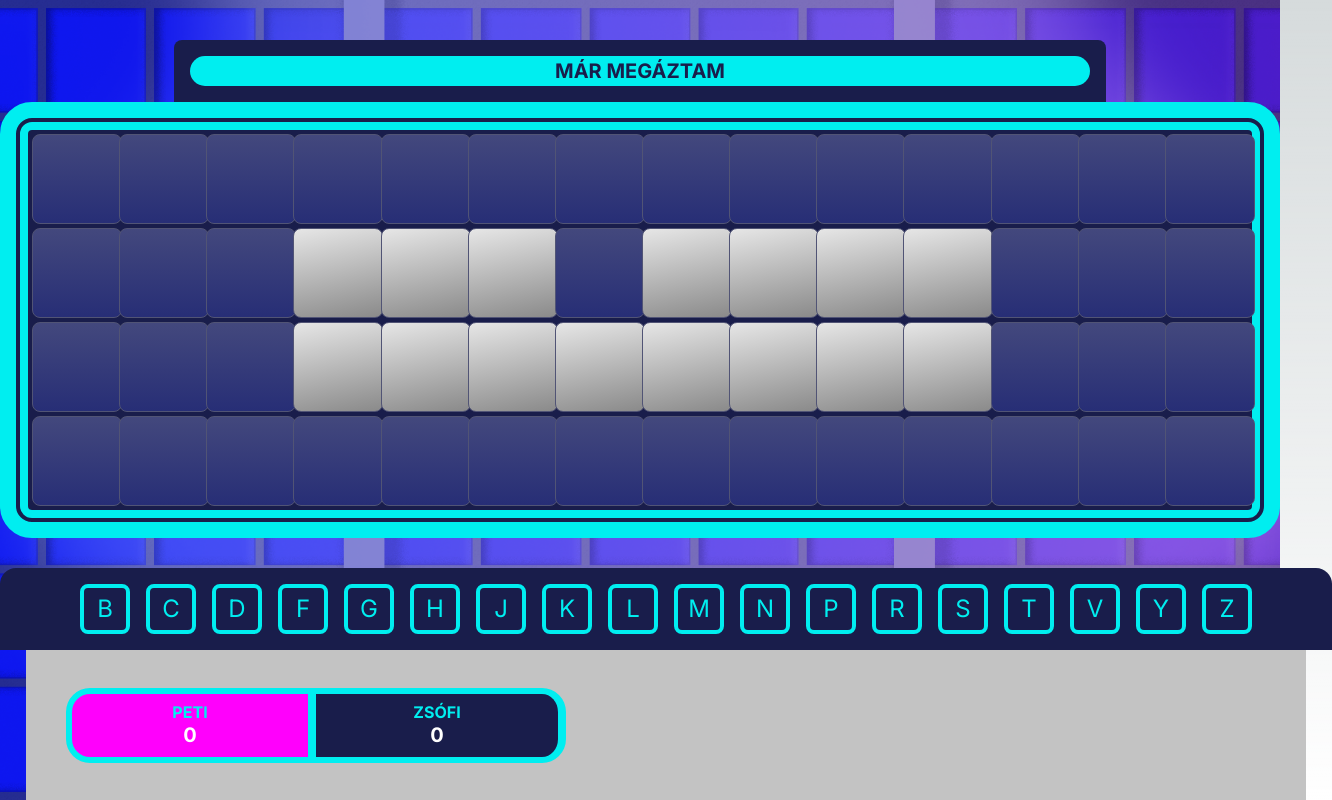
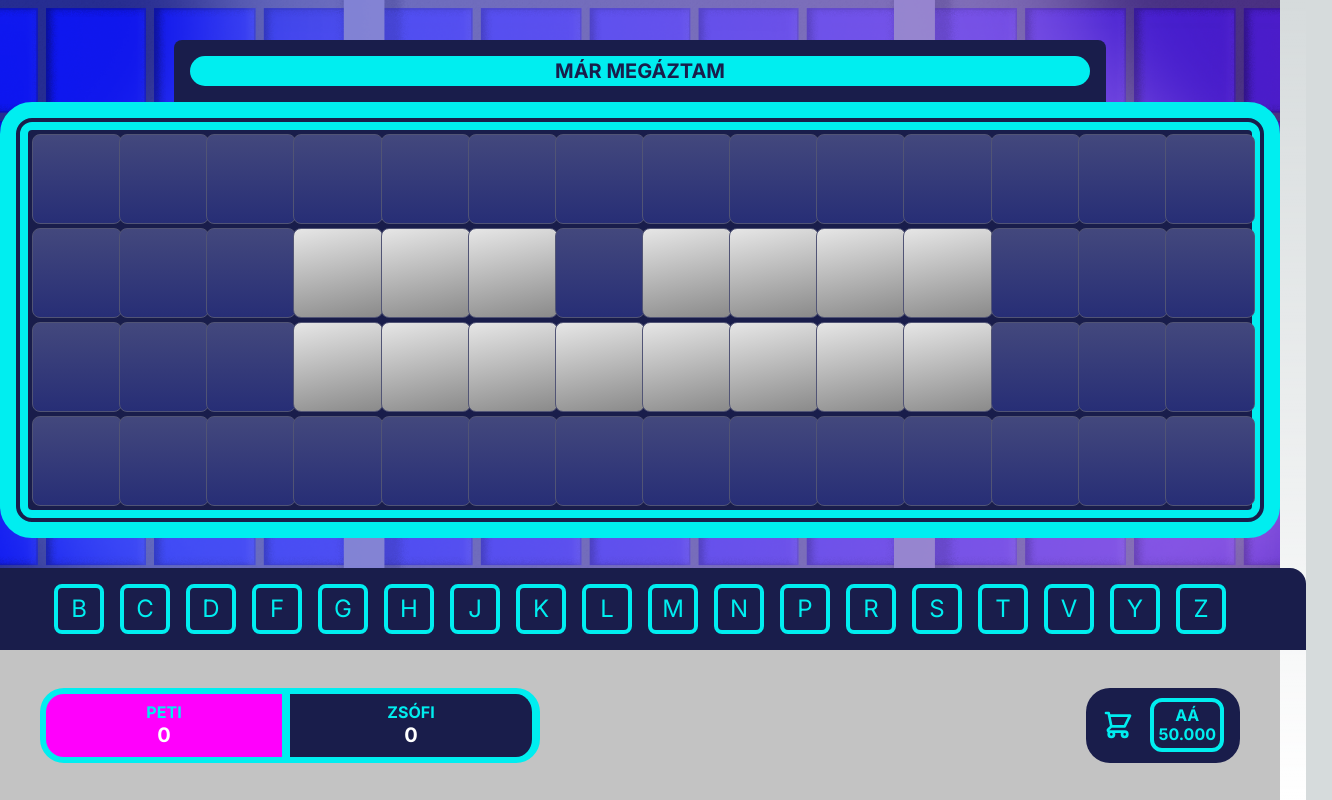
Before and after one commit to PettkoHarsanyi/szerencsekerek, a Next.js app: page /game in a window 1280 px wide. Shown: the whole page, 1332 px wide, since content can reach past the window. Built offline with nearby package versions, Linux system fonts and the light colour scheme.

Commit message:
Hibajelzések és magánhangzó tippek

```diff
--- a/app/game/page.tsx
+++ b/app/game/page.tsx
@@ -8,10 +8,13 @@ import { setActualPlayer } from "@/redux/slices/actualPlayerSlice";
 import axios from "axios";
 import { riddles } from "../assets/riddles";
 import { Riddle } from "../types";
+import { HiOutlineShoppingCart } from "react-icons/hi"
 
 export default function Game() {
     const players = useAppSelector(state => state.players);
     const actualPlayer = useAppSelector(state => state.actualPlayer);
+    const self = useAppSelector(state => state.self)
+    const game = useAppSelector(state => state.game)
     const dispatch = useAppDispatch();
 
     const CONSONANTS = ["b", "c", "d", "f", "g", "h", "j", "k", "l", "m", "n", "p", "r", "s", "t", "v", "y", "z"];
@@ -21,6 +24,8 @@ export default function Game() {
     const [currentRiddle, setCurrentRiddle] = useState<Riddle>();
     const [gameTable, setGameTable] = useState<BoardCell[][]>([])
     const [roundConsonants, setRoundConsonants] = useState(CONSONANTS);
+    const [roundVowels, setRoundVowels] = useState(VOWELS);
+    const [vovelsShown, setVovelsShown] = useState(false);
 
     type BoardCell = {
         x: number,
@@ -99,25 +104,47 @@ export default function Game() {
         return riddle;
     }
 
-    const guessLetter = (letter : string) => {
-        setGameTable(gameTable.map((row,rowIndex)=> row.map((cell,cellIndex)=> {
-            if(cell.letter === letter){
-                return {...cell,known: true}
-            }else{
-                return cell;
+    const guessLetter = (letter: string) => {
+
+        if (game.local || self.id === actualPlayer.id) {
+            if (currentRiddle?.riddle.includes(letter)) {
+
+                setGameTable(gameTable.map((row, rowIndex) => row.map((cell, cellIndex) => {
+                    if (cell.letter === letter) {
+                        return { ...cell, known: true }
+                    } else {
+                        return cell;
+                    }
+                })))
+            } else {
+                const currentPlayerIndex = players.findIndex((player) => player.id === actualPlayer.id);
+                console.log(currentPlayerIndex);
+                dispatch(setActualPlayer(players[(currentPlayerIndex + 1) % players.length]))
+                const borderDivs = document.querySelectorAll(".signal");
+                borderDivs.forEach(div => {
+                    if (div instanceof HTMLElement) {
+                        div.animate([{ borderColor: "red" }, { borderColor: "#00eef0" }], 2000)
+                    }
+                })
             }
-        })))
-        setRoundConsonants(roundConsonants.filter(cns => cns !== letter));
+            setRoundConsonants(roundConsonants.filter(cns => cns !== letter));
+            setRoundVowels(roundVowels.filter(cns => cns !== letter));
+            setVovelsShown(false);
+        }
     }
-
 
     return (
         <div className="gamePage">
             {/* <div id="fadeOutDiv" className="fadeOutDark"></div> */}
             <div className="deskAndLetters">
-                <div className="gameLetters">
+                <div className={`gameConsonants ${!game.local ? actualPlayer.id === self.id ? "" : "consonantsHidden" : ""} ${vovelsShown ? "consonantsHidden" : ""}`} >
                     {roundConsonants.map((letter, index) => (
-                        <div className="gameLetter" onClick={()=>guessLetter(letter)} key={index}>{letter.toUpperCase()}</div>
+                        <div className="gameLetter" onClick={() => guessLetter(letter)} key={index}>{letter.toUpperCase()}</div>
+                    ))}
+                </div>
+                <div className={`gameVowels ${vovelsShown ? "vovelsShown" : ""}`} >
+                    {roundVowels.map((letter, index) => (
+                        <div className="gameLetter" onClick={() => guessLetter(letter)} key={index}>{letter.toUpperCase()}</div>
                     ))}
                 </div>
                 <div className="gameDesk">
@@ -125,6 +152,13 @@ export default function Game() {
                         {players.map(player => (
                             <div className={`gamePlayer ${actualPlayer.id === player.id ? "bg-[#ff00fc]" : "bg-[#191d4b]"}`} key={player.id}><div>{player.name.toUpperCase()}<br /><span>{player.points}</span></div></div>
                         ))}
+                    </div>
+                    <div className="gameButtons">
+                        <HiOutlineShoppingCart style={{ color: "#00eef0", fontSize: "4vh" }} />
+                        <div className="gameButton" onClick={(event) => { setVovelsShown(!vovelsShown) }}>
+                            <div>AÁ</div>
+                            <div>50.000</div>
+                        </div>
                     </div>
                 </div>
             </div>
@@ -134,14 +168,14 @@ export default function Game() {
                         {currentRiddle?.title.toUpperCase()}
                     </div>
                 </div>
-                <div className="gameBoard">
-                    <div className="innerBoard grid grid-cols-[repeat(14,minmax(0,1fr))] gap-1">
+                <div className="gameBoard signal">
+                    <div className="innerBoard signal grid grid-cols-[repeat(14,minmax(0,1fr))] gap-1">
                         {
                             gameTable && gameTable.length > 0 && gameTable.map((row, rowIndex) => {
                                 return row.map((cell, cellIndex) => {
                                     return <div className={`cell ${cell.isPlaying && cell.letter !== " " ? "cellPlaying" : ""}`} key={(rowIndex * 14) + cellIndex}>
-                                        <div className={`purpleDiv ${cell.known?"fadeInPurple":""}`}></div>
-                                        <div className={`cellInner ${cell.known?"slideClass":""}`}>{cell.known || cell.letter === "," ? cell.letter.toUpperCase() : ""}</div>
+                                        <div className={`purpleDiv ${cell.known ? "fadeInPurple" : ""}`}></div>
+                                        <div className={`cellInner ${cell.known ? "slideClass" : ""}`}>{cell.known || cell.letter === "," ? cell.letter.toUpperCase() : ""}</div>
                                     </div>
                                 })
                             })
@@ -149,6 +183,6 @@ export default function Game() {
                     </div>
                 </div>
             </div>
-        </div>
+        </div >
     )
 }
--- a/app/styles/game.css
+++ b/app/styles/game.css
@@ -16,7 +16,10 @@
     display: flex;
     flex-direction: row;
     align-items: center;
-    z-index: 5;
+    justify-content: space-between;
+    z-index: 10;
+    position: relative;
+    overflow: hidden;
 }
 
 .gamePlayers{
@@ -41,6 +44,7 @@
     flex-direction: column;
     line-height: 1.2;
     text-align: center;
+    transition: 0.5s ease-in-out;
 }
 
 .gamePlayer span{
@@ -73,8 +77,29 @@
     visibility: hidden;
 }
 
-.gameLetters{
-    position: relative;
+.gameConsonants{
+    position: absolute;
+    background-color: #191d4b;
+    display: flex;
+    flex-direction: row;
+    justify-content: center;
+    align-items: center;
+    top: 0;
+    left: 50%;
+    gap: 2vh;
+    border-radius: 2vh 2vh 0 0;
+    padding: 2vh 10vh;
+    transform: translate(-50%,-100%);
+    transition: 1s ease-in-out;
+    z-index: 5;
+}
+
+.consonantsHidden{
+    transform: translate(-50%,0);
+}
+
+.gameVowels{
+    position: absolute;
     background-color: #191d4b;
     display: flex;
     flex-direction: row;
@@ -83,9 +108,15 @@
     gap: 2vh;
     border-radius: 2vh 2vh 0 0;
     padding: 2vh 10vh;
-    transform: translate(0,0);
+    top: 0;
+    left: 50%;
+    transform: translate(-50%,0);
     transition: 1s ease-in-out;
     z-index: 4;
+}
+
+.vovelsShown{
+    transform: translate(-50%,-100%);
 }
 
 .gameLetter{
@@ -100,6 +131,8 @@
     color: #00eef0;
     font-size: 3vh;
 }
+
+
 
 .gameLetter:hover{
     background-color: #00ecf019;
@@ -211,3 +244,36 @@
 .fadeInPurple{
     opacity: 1;
 }
+
+.gameButtons{
+    background-color: #191d4b;
+    display: flex;
+    flex-direction: row;
+    justify-content: center;
+    align-items: center;
+    gap: 2vh;
+    height: 50%;
+    margin-right: 5vh;
+    border-radius: 3vh;
+    padding: 2vh;
+}
+
+.gameButton{
+    background-color: #191d4b;
+
+    border-width: 0.5vh;
+    border-color: #00eef0;
+
+    padding: 0.5vh;
+    color: #00eef0;
+    font-size: 2vh;
+    font-weight: bold;
+    display: flex;
+    justify-content: center;
+    align-items: center;
+    flex-direction: column;
+    line-height: 1.2;
+    text-align: center;
+    border-radius: 1.5vh;
+    cursor:pointer;
+}
--- a/app/types.ts
+++ b/app/types.ts
@@ -14,3 +14,8 @@ export type Riddle = {
     title: string,
     riddle: string,
 }
+
+export type Game = {
+    local: boolean,
+    players?: Player[];
+}
--- a/redux/slices/actualPlayerSlice.ts
+++ b/redux/slices/actualPlayerSlice.ts
@@ -1,4 +1,4 @@
-import { Player, PlayerDto } from "@/app/types";
+import { Player } from "@/app/types";
 import { createSlice, PayloadAction } from "@reduxjs/toolkit";
 
 const initialState = {} as Player;
--- /dev/null
+++ b/redux/slices/gameSlice.ts
@@ -0,0 +1,21 @@
+import { Game, Player } from "@/app/types";
+import { createSlice, PayloadAction } from "@reduxjs/toolkit";
+
+const initialState = {local: true} as Game;
+
+export const game = createSlice({
+  name: "game",
+  initialState,
+  reducers: {
+    reset: () => initialState,
+    setLocal : (state, action: PayloadAction<boolean>) => {
+        return {...state,local: action.payload}
+    }
+  },
+});
+
+export const {
+  reset,
+  setLocal
+} = game.actions;
+export default game.reducer;
--- a/redux/store.ts
+++ b/redux/store.ts
@@ -3,6 +3,7 @@ import players from "./slices/playerSlice"
 import messages from "./slices/messageSlice"
 import self from "./slices/selfSlice"
 import actualPlayer from "./slices/actualPlayerSlice"
+import game from "./slices/gameSlice"
 
 export const store = configureStore({
   reducer: {
@@ -10,6 +11,7 @@ export const store = configureStore({
     messages,
     self,
     actualPlayer,
+    game,
   },
   devTools: process.env.NODE_ENV !== "production",
 });
```
